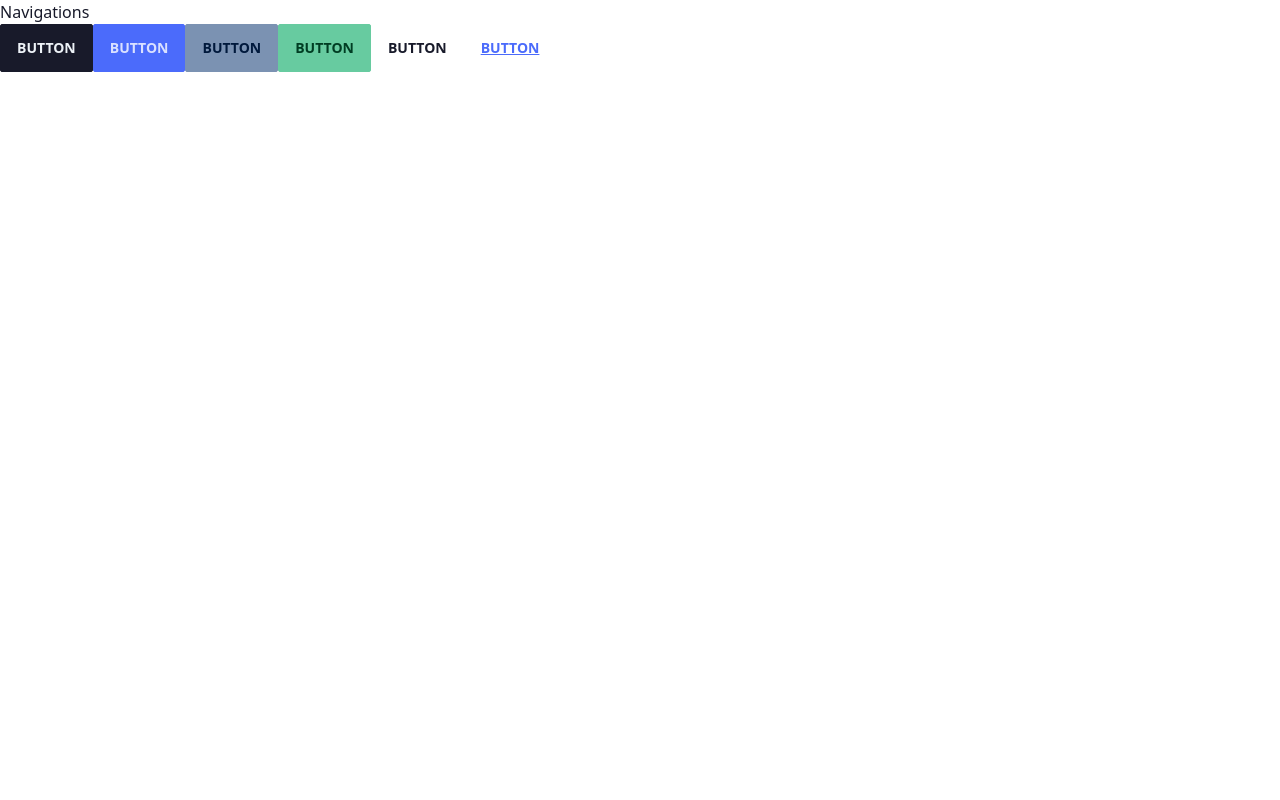
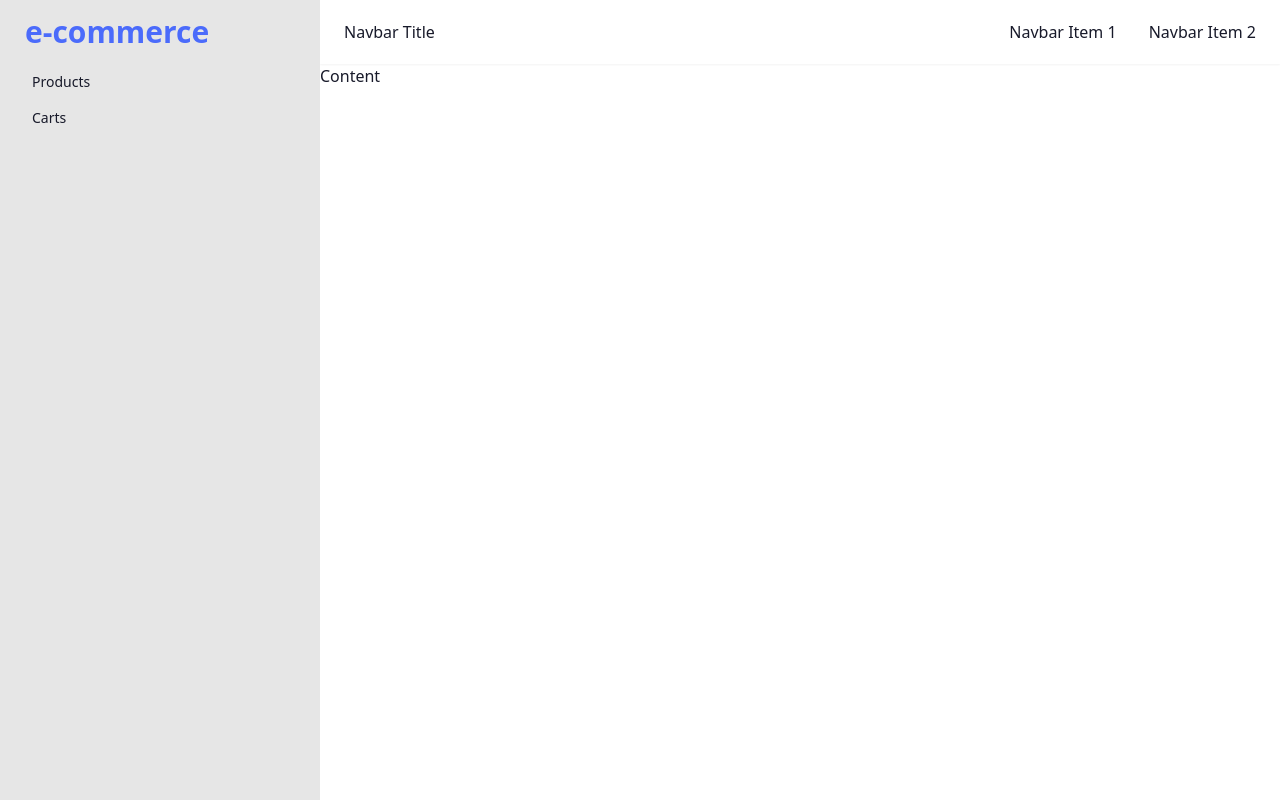
Before and after one commit to marsel-a/ecommerce, a Next.js app: page / in a window 1280 px wide. Built offline with nearby package versions, Linux system fonts and the light colour scheme.

Commit message:
Update general layout

```diff
--- /dev/null
+++ b/src/components/Menus.js
@@ -0,0 +1,18 @@
+import Link from 'next/link';
+
+const Navigations = () => {
+  return (
+    <>
+      <ul className="menu menu-compact px-4 rounded-box">
+        <li>
+          <Link href="/products">Products</Link>
+        </li>
+        <li>
+          <Link href="/carts">Carts</Link>
+        </li>
+      </ul>
+    </>
+  );
+};
+
+export default Navigations;
--- a/src/components/Navigations.js
+++ /dev/null
@@ -1,5 +0,0 @@
-const Navigations = () => {
-  return <div>Navigations</div>;
-};
-
-export default Navigations;
--- a/src/pages/index.js
+++ b/src/pages/index.js
@@ -1,5 +1,6 @@
-import Navigations from '@/components/Navigations';
+import Menus from '@/components/Menus';
 import Head from 'next/head';
+import Link from 'next/link';
 
 export default function Home() {
   return (
@@ -11,13 +12,61 @@ export default function Home() {
         <link rel="icon" href="/favicon.ico" />
       </Head> */}
       <main>
-        <Navigations />
-        <button className="btn">Button</button>
-        <button className="btn btn-primary">Button</button>
-        <button className="btn btn-secondary">Button</button>
-        <button className="btn btn-accent">Button</button>
-        <button className="btn btn-ghost">Button</button>
-        <button className="btn btn-link">Button</button>
+        <div className="drawer drawer-mobile">
+          <input id="my-drawer-3" type="checkbox" className="drawer-toggle" />
+          <div className="drawer-content flex flex-col">
+            {/* <!-- Navbar --> */}
+            <div className="sticky top-0 z-30 flex h-16 w-full justify-center bg-opacity-90 backdrop-blur transition-all duration-100 bg-base-100 text-base-content shadow-sm">
+              <div className="w-full navbar">
+                <div className="flex-none lg:hidden">
+                  <label htmlFor="my-drawer-3" className="btn btn-square btn-ghost">
+                    <svg
+                      xmlns="http://www.w3.org/2000/svg"
+                      fill="none"
+                      viewBox="0 0 24 24"
+                      className="inline-block w-6 h-6 stroke-current"
+                    >
+                      <path
+                        strokeLinecap="round"
+                        strokeLinejoin="round"
+                        strokeWidth="2"
+                        d="M4 6h16M4 12h16M4 18h16"
+                      ></path>
+                    </svg>
+                  </label>
+                </div>
+                <div className="flex-1 px-2 mx-2">Navbar Title</div>
+                <div className="flex-none hidden lg:block">
+                  <ul className="menu menu-horizontal">
+                    {/* <!-- Navbar menu content here --> */}
+                    <li>
+                      <a>Navbar Item 1</a>
+                    </li>
+                    <li>
+                      <a>Navbar Item 2</a>
+                    </li>
+                  </ul>
+                </div>
+              </div>
+            </div>
+            {/* <!-- Page content here --> */}
+            Content
+          </div>
+
+          <div className="drawer-side">
+            <label htmlFor="my-drawer-3" className="drawer-overlay"></label>
+            <div className="bg-base-200 w-80">
+              <div className="z-20 bg-base-200 bg-opacity-90 backdrop-blur sticky top-0 items-center gap-2 px-4 py-2 flex ">
+                <Link href="/" aria-current="page" aria-label="Homepage" className="flex-0 btn btn-ghost px-2">
+                  <div className="font-title text-primary inline-flex text-lg transition-all duration-200 md:text-3xl">
+                    <span className="lowercase">e-Commerce</span>
+                  </div>
+                </Link>
+              </div>
+              <Menus />
+            </div>
+          </div>
+        </div>
       </main>
     </>
   );
```
